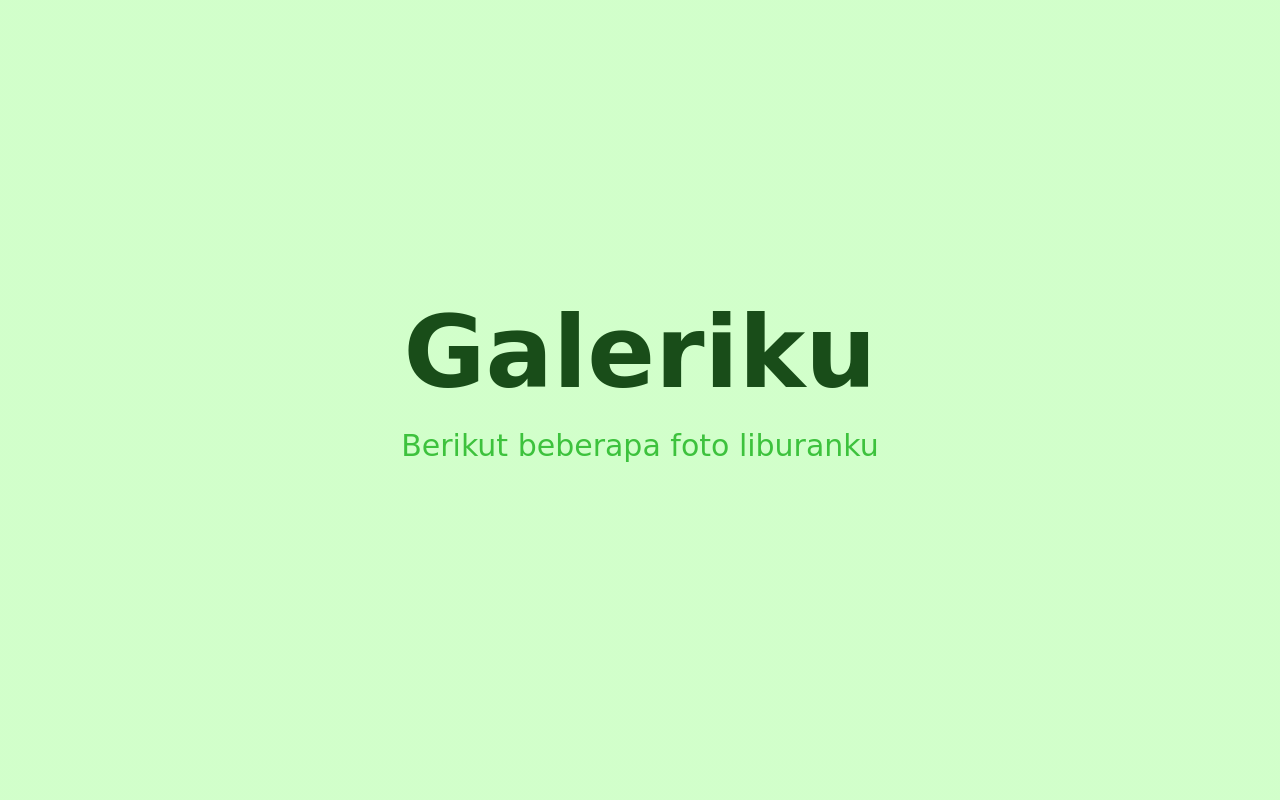
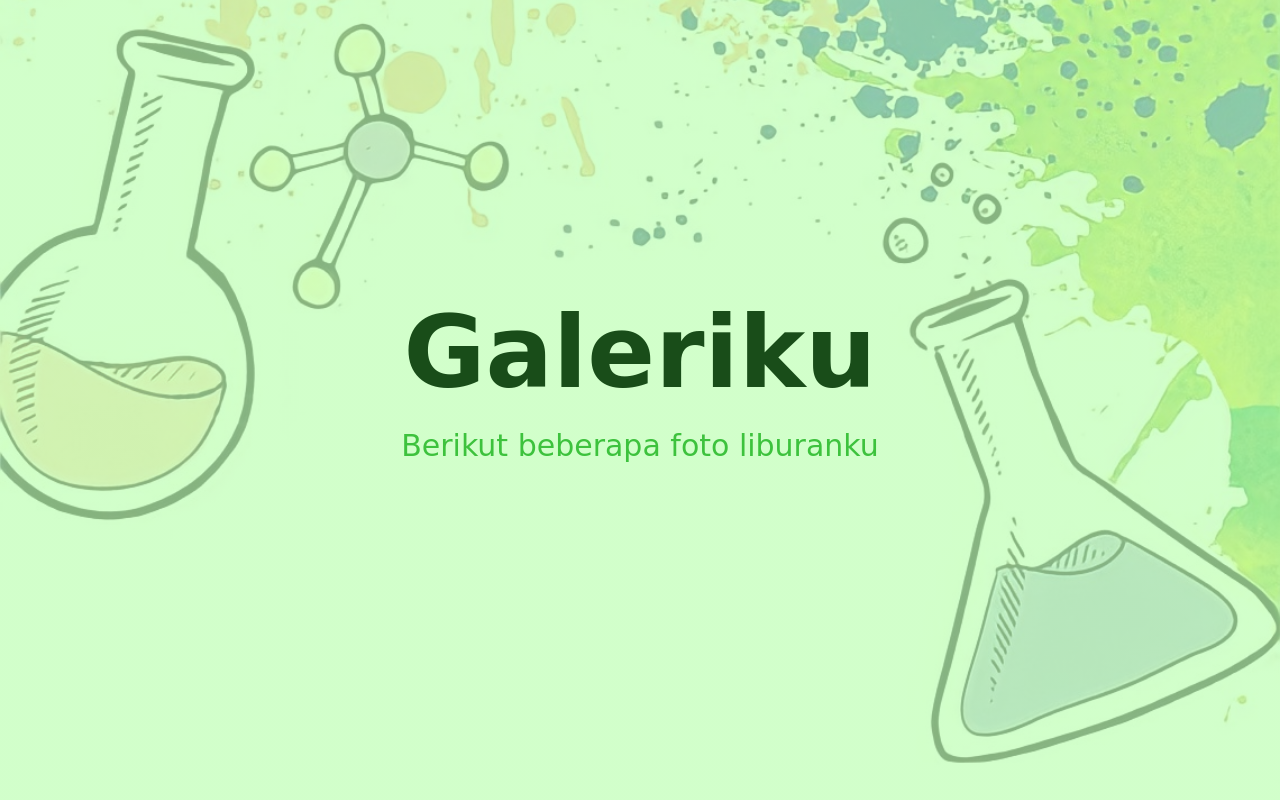
Before and after one commit to adityanura/adityanura.github.io, a plain HTML site: page fotogaleri.html in a window 1280 px wide. Shown: the top 800 px of the page. Drawn offline with nearby package versions, Linux system fonts and the light colour scheme; a web font is replaced by a local one.

Commit message:
Update style1.css

```diff
--- a/style1.css
+++ b/style1.css
@@ -7,7 +7,7 @@
 .header{
 	min-height: 100vh;
 	width: 100%;
-	background-image: linear-gradient(rgba(190,255,180,0.7),rgba(190,255,180,0.7)),url(galeri/bg.jpeg);
+	background-image: linear-gradient(rgba(190,255,180,0.7),rgba(190,255,180,0.7)),url(bg.jpeg);
 	background-position: center;
 	background-size: cover;
 	position: relative;
```
